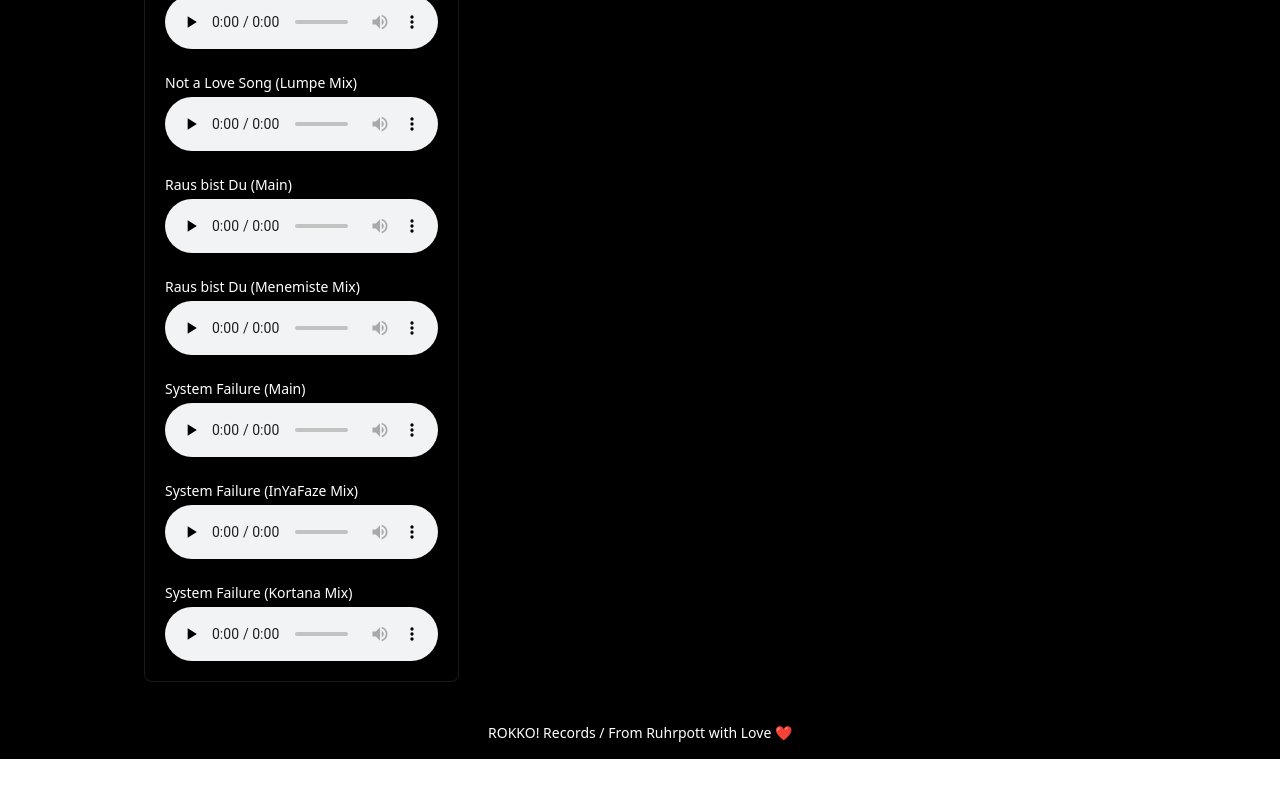
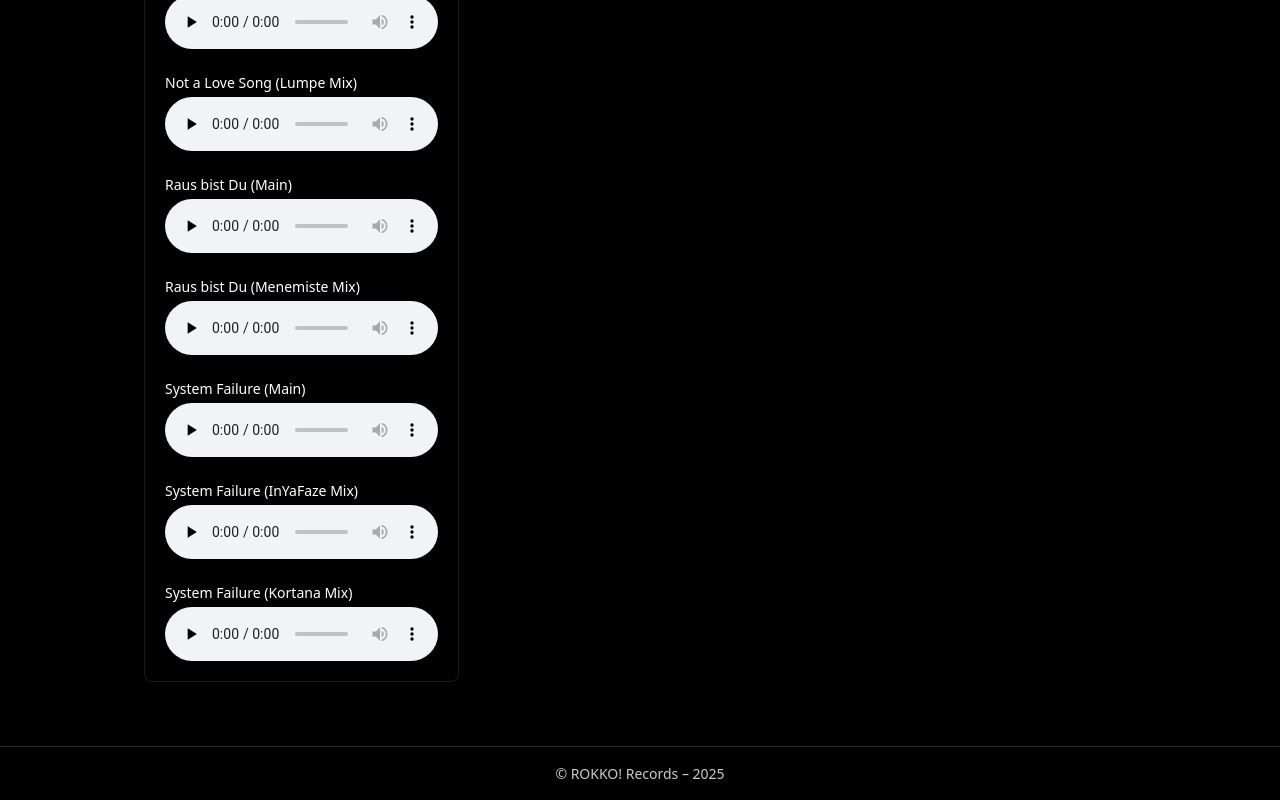
Before and after one commit to Skarramushvandango-tech/ROKKO_Web, a React (Vite) app: page / in a window 1280 px wide. Shown: the part 3799-4599 px from the top of the page. Before the commit the page ends 4558 px from the top, so only its background shows below. Built offline with nearby package versions, Linux system fonts and the light colour scheme.

Commit message:
Update Footer.tsx

```diff
--- a/src/components/Footer.tsx
+++ b/src/components/Footer.tsx
@@ -1,7 +1,17 @@
+// src/components/Footer.tsx
 export default function Footer() {
   return (
-    <footer style={{ textAlign: "center", padding: 16, fontSize: 14 }}>
-      <p>ROKKO! Records / From Ruhrpott with Love ❤️</p>
+    <footer
+      style={{
+        textAlign: "center",
+        padding: 16,
+        fontSize: 14,
+        borderTop: "1px solid rgba(255,255,255,0.2)",
+        marginTop: 40,
+        opacity: 0.8,
+      }}
+    >
+      <p>© ROKKO! Records – 2025</p>
     </footer>
   );
 }
```
